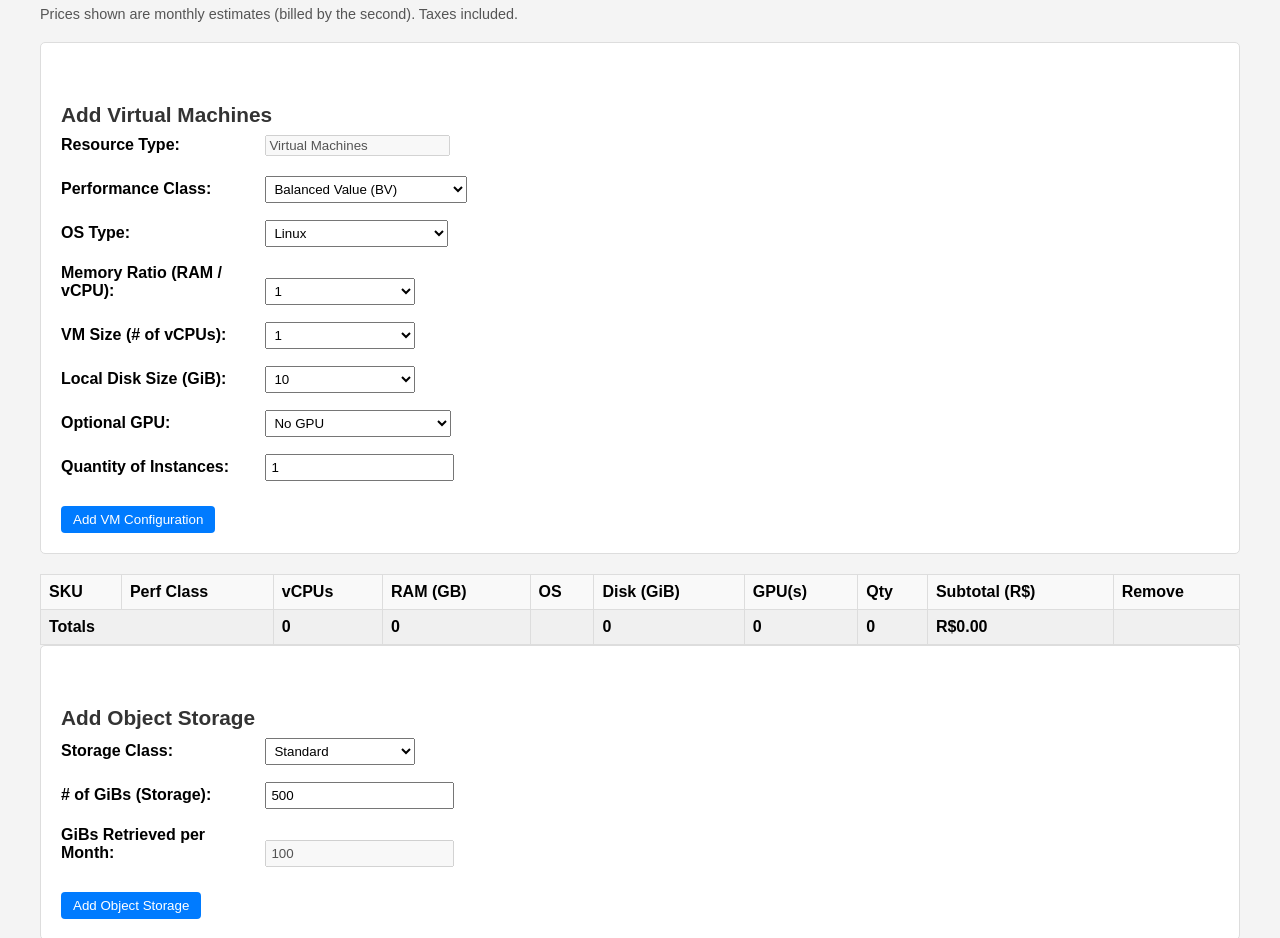
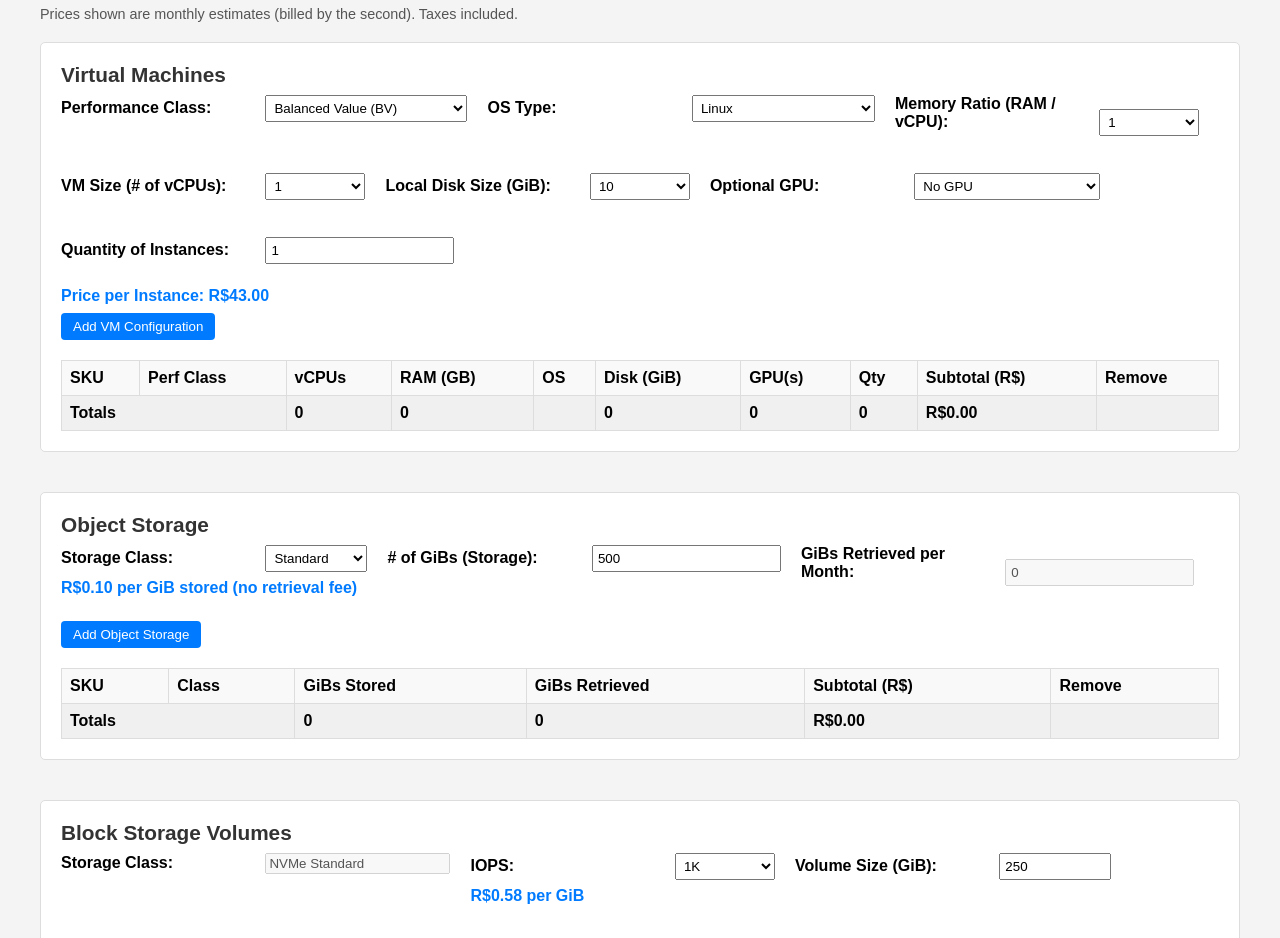
Before and after one commit to austinw356/cloud-pricing-mvp, a plain HTML site: page index.html in a window 1280 px wide. Shown: the part 72-1010 px from the top of the page. Drawn offline with Linux system fonts and the light colour scheme.

Commit message:
Update index.html

```diff
--- a/index.html
+++ b/index.html
@@ -2,7 +2,7 @@
 <html>
 <head>
   <meta charset="utf-8">
-  <title>Magalu Cloud Pricing Calculator (Test)</title>
+  <title>Magalu Cloud Pricing Calculator</title>
   <style>
     body {
       font-family: Arial, sans-serif;
@@ -11,24 +11,39 @@
       background: #f4f4f4;
       padding: 20px;
     }
+
     h1 {
       margin-top: 0;
     }
-    .section-title {
-      margin-top: 40px;
+    .disclaimer {
+      font-size: 0.9em;
+      color: #555;
+      margin-bottom: 20px;
+    }
+
+    /* BOXED SECTION for each resource type */
+    .resource-section {
+      background: #fff;
+      border: 1px solid #ddd;
+      border-radius: 5px;
+      margin-bottom: 40px;
+      padding: 20px;
+    }
+    .resource-section h2 {
+      margin-top: 0;
       margin-bottom: 8px;
       font-size: 1.3em;
       color: #333;
     }
-    .card {
-      background: #fff;
-      border: 1px solid #ddd;
-      border-radius: 5px;
-      padding: 20px;
-      margin-bottom: 20px;
+
+    .section-form {
+      display: flex;
+      flex-wrap: wrap;
+      gap: 20px;
     }
     .field {
       margin-bottom: 16px;
+      min-width: 300px;
     }
     label {
       display: inline-block;
@@ -37,9 +52,17 @@
       margin-bottom: 6px;
     }
     select, input[type="number"] {
-      min-width: 150px;
+      min-width: 100px;
       padding: 4px;
     }
+
+    .price-display {
+      margin-top: 6px;
+      font-weight: bold;
+      font-size: 1em;
+      color: #007bff;
+    }
+
     button {
       margin-top: 8px;
       padding: 6px 12px;
@@ -52,10 +75,7 @@
     button:hover {
       background: #0056b3;
     }
-    .disabled {
-      background-color: #ccc !important;
-      cursor: not-allowed;
-    }
+
     table {
       width: 100%;
       border-collapse: collapse;
@@ -80,6 +100,7 @@
       font-weight: bold;
       background: #f0f0f0;
     }
+
     .summary-section {
       background: #fff;
       border: 1px solid #ddd;
@@ -92,16 +113,11 @@
       font-weight: bold;
       font-size: 1.1em;
     }
-    .disclaimer {
-      font-size: 0.9em;
-      color: #555;
-      margin-bottom: 20px;
-    }
   </style>
 </head>
 <body>
 
-  <h1>Magalu Cloud Pricing Calculator (Test)</h1>
+  <h1>Magalu Cloud Pricing Calculator</h1>
   <p class="disclaimer">
     Prices shown are monthly estimates (billed by the second). Taxes included.
   </p>
@@ -109,14 +125,10 @@
   <!-- ************************************************** -->
   <!--                VIRTUAL MACHINES                   -->
   <!-- ************************************************** -->
-  <div class="card">
-    <h2 class="section-title">Add Virtual Machines</h2>
+  <div class="resource-section">
+    <h2>Virtual Machines</h2>
 
-    <div class="field">
-      <label>Resource Type:</label>
-      <input type="text" value="Virtual Machines" disabled />
-    </div>
-
+    <div class="section-form">
       <div class="field">
         <label for="vmPerfClass">Performance Class:</label>
         <select id="vmPerfClass">
@@ -136,21 +148,21 @@
       <div class="field">
         <label for="vmMemoryRatio">Memory Ratio (RAM / vCPU):</label>
         <select id="vmMemoryRatio">
-        <!-- Will be updated dynamically -->
+          <!-- updated dynamically -->
         </select>
       </div>
 
       <div class="field">
         <label for="vmVcpus">VM Size (# of vCPUs):</label>
         <select id="vmVcpus">
-        <!-- Will be updated dynamically -->
+          <!-- updated dynamically -->
         </select>
       </div>
 
       <div class="field">
         <label for="vmLocalDisk">Local Disk Size (GiB):</label>
         <select id="vmLocalDisk">
-        <!-- Will be updated dynamically -->
+          <!-- updated dynamically -->
         </select>
       </div>
 
@@ -168,9 +180,12 @@
         <label for="vmQuantity">Quantity of Instances:</label>
         <input type="number" id="vmQuantity" value="1" min="1" />
       </div>
+    </div>
+
+    <!-- Display Price per Instance -->
+    <div id="vmPricePerInstance" class="price-display">Price per Instance: R$0.00</div>
 
     <button id="addVmBtn">Add VM Configuration</button>
-  </div>
 
     <!-- VM Table -->
     <table id="vmTable">
@@ -192,14 +207,11 @@
         <!-- VM rows here -->
       </tbody>
       <tfoot>
-      <!-- We will create a single row that totals all numeric columns:
-           vCPUs, RAM, Disk, GPU, Qty, Subtotal. -->
         <tr>
-        <!-- First two columns can be a label: -->
           <td colspan="2">Totals</td>
           <td id="vmSumVcpus">0</td>
           <td id="vmSumRam">0</td>
-        <td><!-- OS not summed --></td>
+          <td></td>
           <td id="vmSumDisk">0</td>
           <td id="vmSumGpu">0</td>
           <td id="vmSumQty">0</td>
@@ -208,19 +220,23 @@
         </tr>
       </tfoot>
     </table>
+  </div>
 
   <!-- ************************************************** -->
   <!--                OBJECT STORAGE                     -->
   <!-- ************************************************** -->
-  <div class="card">
-    <h2 class="section-title">Add Object Storage</h2>
+  <div class="resource-section">
+    <h2>Object Storage</h2>
 
+    <div class="section-form">
       <div class="field">
         <label for="osClass">Storage Class:</label>
         <select id="osClass">
           <option value="Standard">Standard</option>
           <option value="ColdInstant">Cold Instant</option>
         </select>
+        <!-- Unit price note -->
+        <div id="osUnitPrice" class="price-display"></div>
       </div>
 
       <div class="field">
@@ -232,9 +248,9 @@
         <label for="osGiBsRetrieved">GiBs Retrieved per Month:</label>
         <input type="number" id="osGiBsRetrieved" value="100" min="0" />
       </div>
+    </div>
 
     <button id="addObjectStorageBtn">Add Object Storage</button>
-  </div>
 
     <!-- Object Storage Table -->
     <table id="objectStorageTable">
@@ -252,7 +268,6 @@
         <!-- Object Storage rows here -->
       </tbody>
       <tfoot>
-      <!-- We sum "GiBs Stored," "GiBs Retrieved," and the Subtotal. -->
         <tr>
           <td colspan="2">Totals</td>
           <td id="osSumStored">0</td>
@@ -262,17 +277,17 @@
         </tr>
       </tfoot>
     </table>
-
+  </div>
 
   <!-- ************************************************** -->
   <!--              BLOCK STORAGE VOLUMES               -->
   <!-- ************************************************** -->
-  <div class="card">
-    <h2 class="section-title">Add Block Storage Volumes</h2>
+  <div class="resource-section">
+    <h2>Block Storage Volumes</h2>
 
+    <div class="section-form">
       <div class="field">
         <label>Storage Class:</label>
-      <!-- Per request, only "NVMe Standard" is available -->
         <input type="text" value="NVMe Standard" disabled />
       </div>
 
@@ -285,6 +300,8 @@
           <option value="15000">15K</option>
           <option value="20000">20K</option>
         </select>
+        <!-- Unit price note -->
+        <div id="bsUnitPrice" class="price-display"></div>
       </div>
 
       <div class="field">
@@ -296,9 +313,9 @@
         <label for="bsQuantity">Quantity of Volumes:</label>
         <input type="number" id="bsQuantity" value="1" min="1" />
       </div>
+    </div>
 
     <button id="addBlockStorageBtn">Add Block Volume</button>
-  </div>
 
     <!-- Block Storage Table -->
     <table id="blockStorageTable">
@@ -316,9 +333,6 @@
         <!-- Block Storage rows here -->
       </tbody>
       <tfoot>
-      <!-- Summation of IOPS? Possibly not meaningful to sum across different IOPS options,
-           but we'll do it if you want "sum all numeric fields".
-           We'll definitely sum Size, Quantity, and Subtotal. -->
         <tr>
           <td>Totals</td>
           <td id="bsSumIops">0</td>
@@ -329,6 +343,7 @@
         </tr>
       </tfoot>
     </table>
+  </div>
 
   <!-- ************************************************** -->
   <!--                    SUMMARY                         -->
@@ -344,11 +359,10 @@
 
   <script>
     // ---------------------------------------------------------
-    //   1) Data and Utility for Virtual Machines
+    //   1) Data/Utility for Virtual Machines
     // ---------------------------------------------------------
     const memoryRatiosBV = [1, 2, 4];
     const memoryRatiosDP = [2, 4, 8];
-
     const vcpusBV = [1, 2, 4, 8];
     const vcpusDP = [2, 4, 8, 16, 32];
 
@@ -367,7 +381,7 @@
       }
     }
 
-    // Cost formula for VM:
+    // VM cost formula
     // basePrice = 35 for 1 vCPU, memRatio=1, BV, Linux, 0 disk, 0 GPU
     // perfClassFactor = 1 for BV, 1.5 for DP
     // totalComputeCost = basePrice * perfClassFactor * vcpus * memRatio
@@ -392,17 +406,19 @@
       }
 
       let diskCost = (numDiskGiB / 10) * 8;
-
       let gpuCost = 5110 * gpus;
 
       let total = (computeCost + osSurcharge + diskCost + gpuCost) * qty;
       return total;
     }
 
-    // Arrays to hold items
+    // For "Price per Instance" we compute the cost with quantity=1
+    function calculateVmCostSingle(perfClass, memRatio, vcpus, os, diskSize, gpuCount) {
+      return calculateVmCost(perfClass, memRatio, vcpus, os, diskSize, gpuCount, 1);
+    }
+
+    // VM lists & DOM references
     let vmList = [];
-
-    // DOM references
     const vmPerfClassEl = document.getElementById('vmPerfClass');
     const vmOsTypeEl = document.getElementById('vmOsType');
     const vmMemoryRatioEl = document.getElementById('vmMemoryRatio');
@@ -414,13 +430,16 @@
     const addVmBtn = document.getElementById('addVmBtn');
     const vmTableBody = document.querySelector('#vmTable tbody');
 
-    // Footer fields for sums
+    // Footer sums
     const vmSumVcpusEl = document.getElementById('vmSumVcpus');
     const vmSumRamEl = document.getElementById('vmSumRam');
     const vmSumDiskEl = document.getElementById('vmSumDisk');
     const vmSumGpuEl = document.getElementById('vmSumGpu');
     const vmSumQtyEl = document.getElementById('vmSumQty');
     const vmSumSubtotalEl = document.getElementById('vmSumSubtotal');
+
+    // Price per instance display
+    const vmPricePerInstanceEl = document.getElementById('vmPricePerInstance');
 
     function updateVmForm() {
       const perfClassVal = vmPerfClassEl.value;
@@ -473,12 +492,39 @@
       } else {
         vmGpuNoteEl.textContent = '';
       }
+
+      // Also update the "Price per Instance"
+      updateVmPricePerInstance();
+    }
+
+    // Price per instance: recalc whenever inputs change
+    function updateVmPricePerInstance() {
+      const perfClassVal = vmPerfClassEl.value;
+      const osVal = vmOsTypeEl.value;
+      const memRatioVal = vmMemoryRatioEl.value;
+      const vcpusVal = vmVcpusEl.value;
+      const diskVal = vmLocalDiskEl.value;
+      const gpuVal = vmGpuEl.value;
+
+      const singleCost = calculateVmCostSingle(
+        perfClassVal,
+        memRatioVal,
+        vcpusVal,
+        osVal,
+        diskVal,
+        gpuVal
+      );
+      vmPricePerInstanceEl.textContent = 'Price per Instance: R$' + singleCost.toFixed(2);
     }
 
     vmPerfClassEl.addEventListener('change', updateVmForm);
     vmOsTypeEl.addEventListener('change', updateVmForm);
+    vmMemoryRatioEl.addEventListener('change', updateVmPricePerInstance);
+    vmVcpusEl.addEventListener('change', updateVmPricePerInstance);
+    vmLocalDiskEl.addEventListener('change', updateVmPricePerInstance);
+    vmGpuEl.addEventListener('change', updateVmPricePerInstance);
 
-    // On load
+    // Initial load
     updateVmForm();
 
     function addVmItem() {
@@ -613,27 +659,28 @@
       vmSumQtyEl.textContent = sumQty;
       vmSumSubtotalEl.textContent = 'R$' + sumVmCost.toFixed(2);
 
-      // Update summary
       updateSummary();
     }
-
     addVmBtn.addEventListener('click', addVmItem);
 
+
     // ---------------------------------------------------------
-    //   2) Data and Utility for Object Storage
+    //   2) Object Storage
     // ---------------------------------------------------------
     let objectStorageList = [];
-
     const osClassEl = document.getElementById('osClass');
     const osGiBsEl = document.getElementById('osGiBs');
     const osGiBsRetrievedEl = document.getElementById('osGiBsRetrieved');
     const addObjectStorageBtn = document.getElementById('addObjectStorageBtn');
     const objectStorageTableBody = document.querySelector('#objectStorageTable tbody');
 
-    // Footer elements
+    // Footer
     const osSumStoredEl = document.getElementById('osSumStored');
     const osSumRetrievedEl = document.getElementById('osSumRetrieved');
     const osSumSubtotalEl = document.getElementById('osSumSubtotal');
+
+    // Unit price display
+    const osUnitPriceEl = document.getElementById('osUnitPrice');
 
     // Pricing:
     // Standard: 0.10 R$/GB stored, no retrieval cost
@@ -652,17 +699,29 @@
       return cost;
     }
 
+    function showObjectStorageUnitPrice() {
+      const sc = osClassEl.value;
+      if (sc === 'Standard') {
+        osUnitPriceEl.textContent = 'R$0.10 per GiB stored (no retrieval fee)';
+      } else {
+        osUnitPriceEl.textContent = 'R$0.06 per GiB stored, plus R$0.10 per GiB retrieved';
+      }
+    }
+
     // Hide "GiBs Retrieved" if Standard is selected
-    osClassEl.addEventListener('change', () => {
+    function handleOsClassChange() {
       if (osClassEl.value === 'Standard') {
         osGiBsRetrievedEl.value = '0';
         osGiBsRetrievedEl.disabled = true;
       } else {
         osGiBsRetrievedEl.disabled = false;
       }
-    });
-    // Initialize
-    if (osClassEl.value === 'Standard') osGiBsRetrievedEl.disabled = true;
+      showObjectStorageUnitPrice();
+    }
+
+    osClassEl.addEventListener('change', handleOsClassChange);
+    // Init
+    handleOsClassChange();
 
     function addObjectStorageItem() {
       const sc = osClassEl.value;
@@ -754,8 +813,9 @@
 
     addObjectStorageBtn.addEventListener('click', addObjectStorageItem);
 
+
     // ---------------------------------------------------------
-    //   3) Data and Utility for Block Storage Volumes
+    //   3) Block Storage Volumes
     // ---------------------------------------------------------
     let blockStorageList = [];
 
@@ -765,18 +825,12 @@
     const addBlockStorageBtn = document.getElementById('addBlockStorageBtn');
     const blockStorageTableBody = document.querySelector('#blockStorageTable tbody');
 
-    // Footer elements
     const bsSumIopsEl = document.getElementById('bsSumIops');
     const bsSumSizeEl = document.getElementById('bsSumSize');
     const bsSumQtyEl = document.getElementById('bsSumQty');
     const bsSumSubtotalEl = document.getElementById('bsSumSubtotal');
+    const bsUnitPriceEl = document.getElementById('bsUnitPrice');
 
-    // Pricing per GiB depends on IOPS:
-    // 1000 => 0.58
-    // 5000 => 0.65
-    // 10000 => 0.73
-    // 15000 => 0.81
-    // 20000 => 0.89
     function getBlockStoragePrice(iops) {
       const num = parseInt(iops, 10);
       if (num === 1000) return 0.58;
@@ -786,6 +840,17 @@
       if (num === 20000) return 0.89;
       return 0.58; // fallback
     }
+
+    function showBlockStorageUnitPrice() {
+      const currentIops = parseInt(bsIopsEl.value, 10);
+      const unit = getBlockStoragePrice(currentIops);
+      bsUnitPriceEl.textContent = `R$${unit.toFixed(2)} per GiB`;
+    }
+
+    bsIopsEl.addEventListener('change', showBlockStorageUnitPrice);
+
+    // On load, show default
+    showBlockStorageUnitPrice();
 
     function calculateBlockStorageCost(iops, volumeSize, quantity) {
       const costPerGiB = getBlockStoragePrice(iops);
@@ -820,7 +885,7 @@
 
     function renderBlockStorageTable() {
       blockStorageTableBody.innerHTML = '';
-      let sumIops = 0; // Summing IOPS can be questionable, but done per your request
+      let sumIops = 0;
       let sumSize = 0;
       let sumQty = 0;
       let sumCost = 0;
```
Lines whose indentation alone changed are shown as unchanged.
